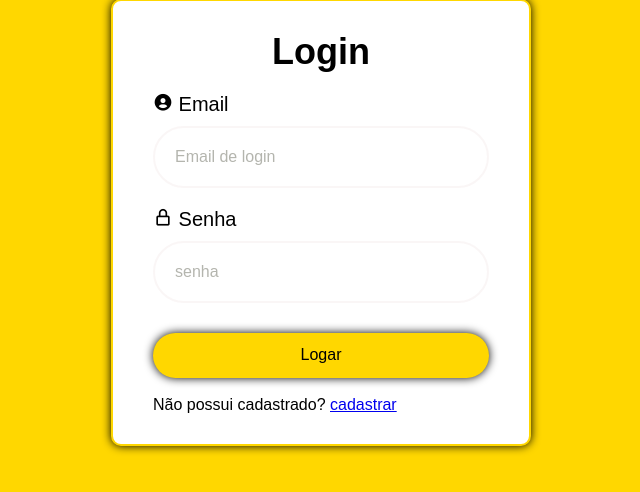
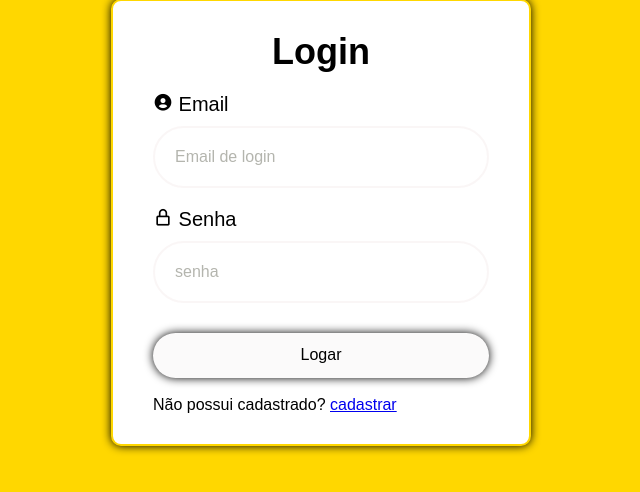
Before and after one commit to tinazf/tcc-direstudo, a PHP site: page /login.php in a window 1280 px wide. Shown: the part 178-670 px from the top of the page, without its empty margins (621-1261 px from the left). Run offline with PHP 8.4, Linux system fonts and the light colour scheme.

Commit message:
stylelogin.css
arrumando a cor do botão

```diff
--- a/assets/css/stylelogin.css
+++ b/assets/css/stylelogin.css
@@ -68,7 +68,7 @@ body{
 .wrapper .btn {
     width: 100%;
     height: 45px;
-    background: gold;
+    background: rgb(251, 250, 250);
     border: none;
     outline: none;
     border-radius: 40px;
@@ -78,7 +78,7 @@ body{
 }
 .button{
     font-family: Arial, Helvetica, sans-serif;
-    color: rgb(198, 226, 43);
+    color: rgb(250, 250, 250);
 }
 
 .wrapper .register link{
```
